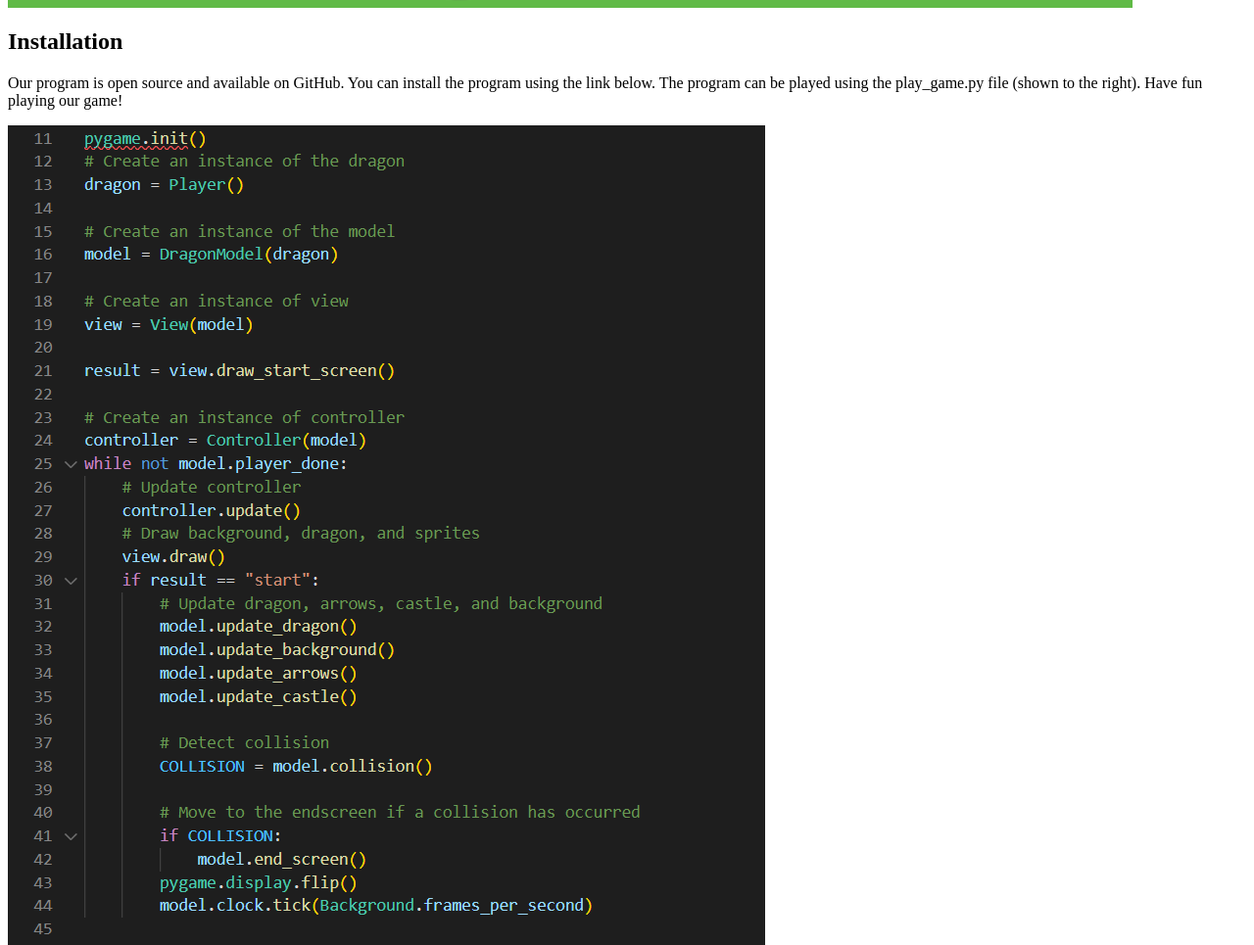
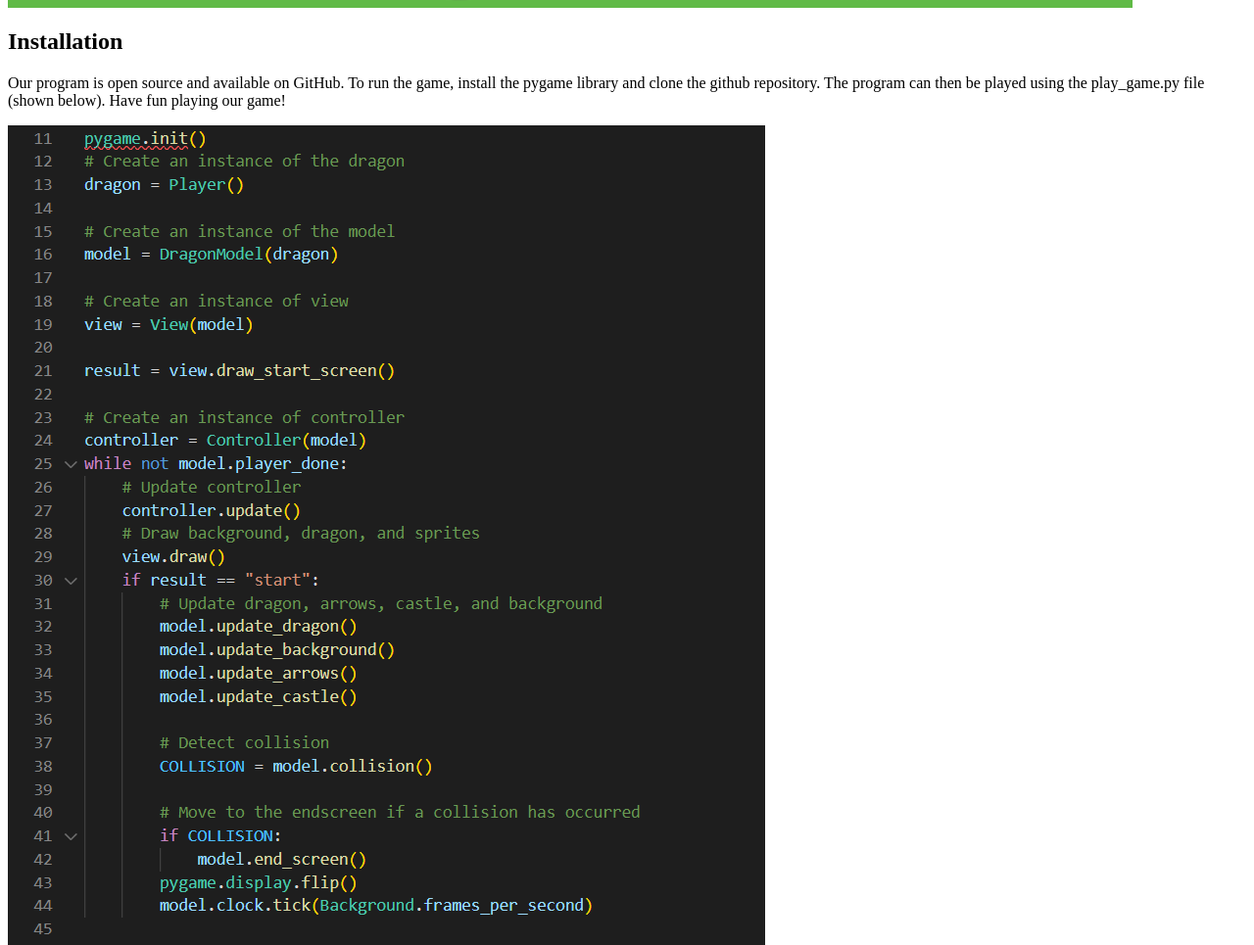
Before and after one commit to MihirV17/MedievalMayhem, a plain HTML site: page index.html in a window 1280 px wide. Shown: the part 2844-3809 px from the top of the page at 98% size. Drawn offline with Linux system fonts and the light colour scheme.

Commit message:
changed file name back to original

```diff
--- a/index.html
+++ b/index.html
@@ -26,8 +26,8 @@
 <img src="images/End_screen.PNG" alt="End Screen Image">
 <img src="images/start_screen.PNG" alt="Start Screen Image">
 <h2>Installation</h2>
-<p>Our program is open source and available on GitHub. You can install the program using the link below. The program
-    can be played using the play_game.py file (shown to the right). Have fun playing our game!</p>
+<p>Our program is open source and available on GitHub. To run the game, install the pygame library and clone the github
+    repository. The program can then be played using the play_game.py file (shown below). Have fun playing our game!</p>
 <img src="images/Code.PNG" alt="Code Image">
 <h2>Program Elements</h2>
 <p>The program contains files that run Medieval Mayhem.</p>
@@ -42,6 +42,11 @@
     <li>endscreen.py: initializes our end_screen</li>
     <li>test_obstacle.py: obstacle pytests</li>
     <li>test_model.py: pytests for the model</li>
+
+    <h2>Project Video</h2>
+    <iframe width="420" height="315" src="https://youtu.be/f3wQr7RrU2k">
+    </iframe>
+
 </ul>
 <h2>About</h2>
 <h3>Kenta Terasaki</h3>
```
